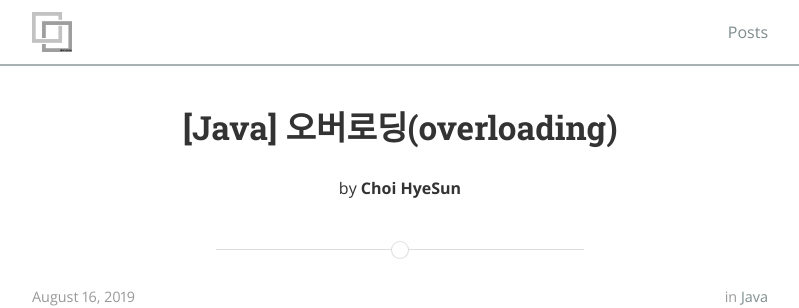
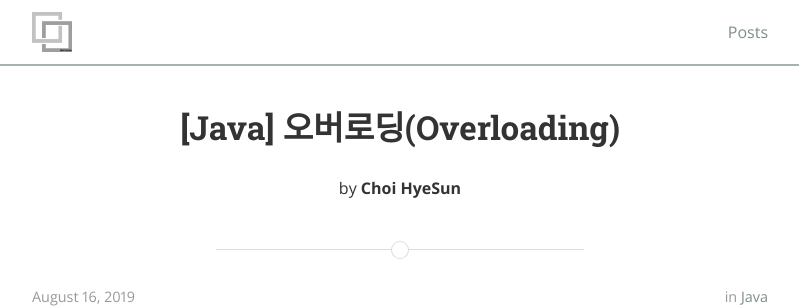
Before and after one commit to gptjs409/gptjs409.github.io, a Jekyll site: the page built from _posts/java/2019-08-16-overloading.md, in a window 1280 px wide and 900 px high. Shown: the top 308 px of the window, without its empty margins (240-1039 px from the left). Built offline with Jekyll 4.4.1, drawn with Linux system fonts in a browser that asks for light colours; nearby versions of some CDN libraries.

```diff
--- a/_posts/java/2019-08-16-overloading.md
+++ b/_posts/java/2019-08-16-overloading.md
@@ -1,6 +1,6 @@
 ---
 layout: post
-title:  "[Java] 오버로딩(overloading)"
+title:  "[Java] 오버로딩(Overloading)"
 date:   2019-08-16 19:11:05
 author: Choi HyeSun
 categories: java
```
